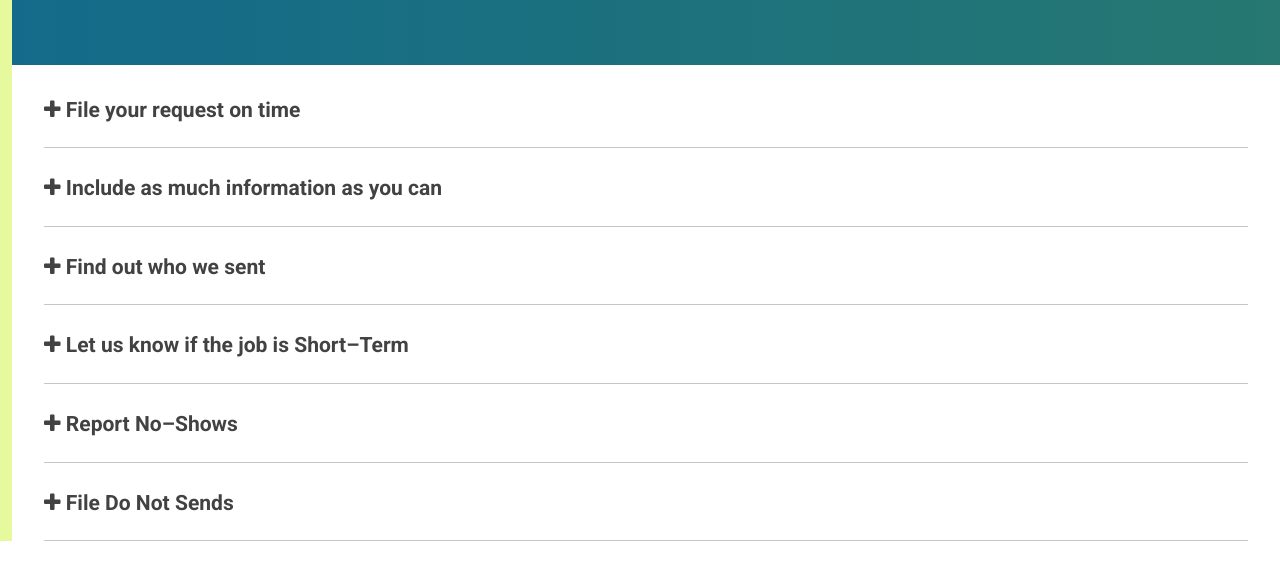
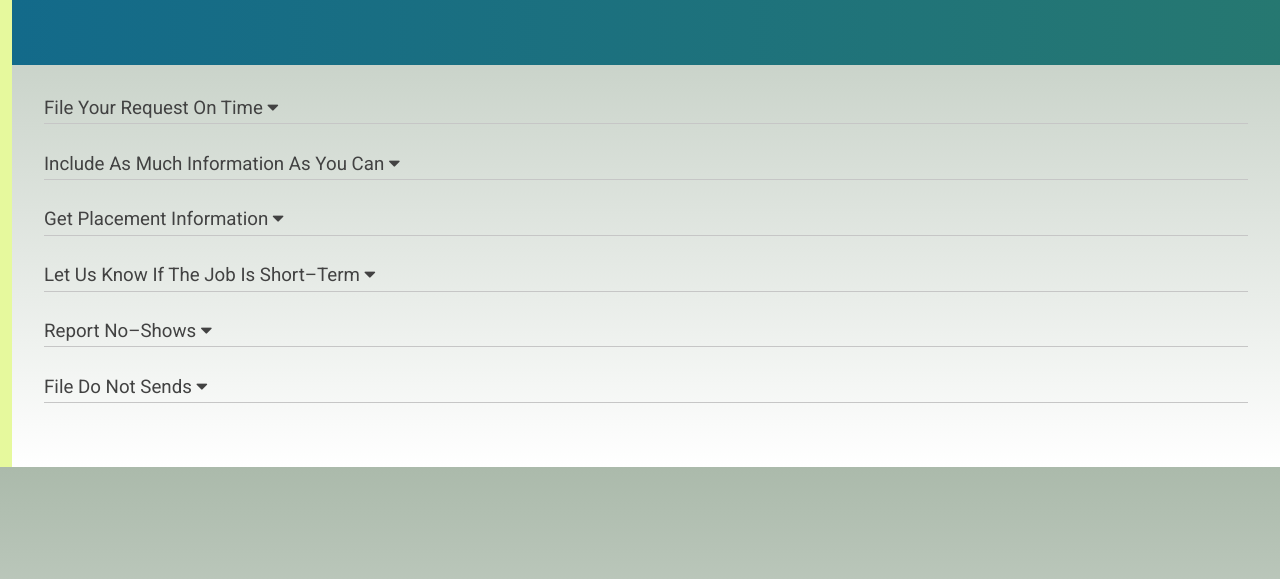
Before and after one commit to ddmcallister/work_webs, a plain HTML site: page referral_hall/tips.html in a window 1280 px wide. Shown: the part 173-752 px from the top of the page. Drawn offline with Linux system fonts and the light colour scheme; a web font is replaced by a local one.

Commit message:
more prettifying

```diff
--- a/referral_hall/css/main.css
+++ b/referral_hall/css/main.css
@@ -15,6 +15,11 @@ body {
 	font-family: 'Roboto', sans-serif;
 	margin: 0px;
 	border-left: .75em solid #E6F99D;
+}
+
+#tips-body {
+	padding-bottom: 2em;
+	background: linear-gradient(to bottom, #abbaab, #ffffff);
 }
 
 header {
@@ -79,7 +84,7 @@ header, form {
 	margin-top: 2em;
 }
 
-h2.heading, .summary {
+h2.heading {
 	font-size: 18px;
 	text-transform: uppercase;
 	font-weight: 300;
@@ -89,10 +94,6 @@ h2.heading, .summary {
 	padding-bottom: .25em;
 	margin-bottom: 1.5em;
 	margin-top: .75em;
-}
-
-.summary {
-	text-transform: none;
 }
 
 .controls{
@@ -283,13 +284,20 @@ button:hover {
 }
 
 #pdf-line {
-	float: right;
+	width: auto;
+	margin-left: 65%;
 }
 
 /*for tips page*/
 .expand {
 	cursor: pointer;
 	color: #424242;
+	font-weight: 400;
+	text-align: left;
+	border-bottom: 1px solid #c6c6c6;
+	padding-bottom: .25em;
+	margin-bottom: 1.5em;
+	margin-top: .75em;
 }
 
 .detail {
--- a/referral_hall/js/application.js
+++ b/referral_hall/js/application.js
@@ -53,14 +53,9 @@ $('#clear').click(function() {
 
 $('.summary').click(function() {
 	$(this).next().toggle();
+	//$(this).find('i').toggleClass('fa-caret-square-o-down fa-caret-up');
+	$(this).find('i').toggleClass('fa-caret-down fa-caret-up');
 });
-
-
-// $( "#showr" ).click(function() {
-//   $( "div" ).first().show( "fast", function showNext() {
-//     $( this ).next( "div" ).show( "fast", showNext );
-//   });
-// });
 
 }
 
--- a/referral_hall/tips.html
+++ b/referral_hall/tips.html
@@ -11,49 +11,52 @@
 		<script type="text/javascript" src="js/underscore-min.js"></script>
 		<script type="text/javascript" src="js/application.js"></script>
 	</head>
-	<body>
+	<body id="tips-body">
 		<header>
 			<h1 id="tips-title">Make It Work For You</h1>
 			<h2 class="header-sentnc">Keeping the following in mind helps us send you the workers you need:</h2>
 		</header>
 		<div id="main-tips">
 			<div class="summary">
-				<h3 class="expand"><i class="fa fa-plus"></i> File your request on time</h3>
+				<h3 class="expand" class="summary">File Your Request On Time <i class="fa fa-caret-down"></i> </h3>
 			</div>
 			<div class="detail">
-				<p>Give the Operators time to contact you with questions before referral hours start. Referral hours are 6pm&ndash;8pm, Monday&ndash;Friday.</p>
+				<p>Referral hours are 6pm&ndash;8pm, Monday&ndash;Friday.</p>
+				<p>Making your requests by 5 pm of the working day before the job start date gives the Operators time to contact you with questions before making a referral.</p>
 			</div>
 			<div class="summary">
-				<h3 class="expand"><i class="fa fa-plus"></i> Include as much information as you can</h3>
+				<h3 class="expand">Include As Much Information As You Can <i class="fa fa-caret-down"></i> </h3>
 			</div>
 			<div class="detail">
-				<p>Tell us about the job and the skills/certifications it requires. If you do not see a checkbox for the specialty or certification you need, use the comments section at the bottom of the form to provide further details.</p>
+				<p>Tell us about the job and the skills/certifications it requires.</p>
+				<p>If you do not see a checkbox for the specialty or certification you need, use the comments section at the bottom of the form to provide further details.</p>
 				<p>Give a complete address. Tell the mechanic where to meet, or if not, who to contact the day of the job for meeting directions.</p>
-				<p>Operators will contact you if anything is unclear&mdash;another reason to get your request in as early in the day as possible!</p>
+				<p>Operators will contact you if anything is unclear&mdash;another reason to get your request in early!</p>
 			</div>
 			<div class="summary">
-				<h3 class="expand"><i class="fa fa-plus"></i> Find out who we sent</h3>
+				<h3 class="expand">Get Placement Information <i class="fa fa-caret-down"></i></h3>
 			</div>
 			<div class="detail">
 				<p>We&rsquo;re happy to let you know who to expect on the job once placements are complete.</p>
 				<p>Please indicate whether you would prefer an email or a text and make sure the relevant contact information is included on the form. The names and phone numbers of the members placed will be sent to you once the job is filled.</p>
 			</div>
 			<div class="summary">
-				<h3 class="expand"><i class="fa fa-plus"></i> Let us know if the job is Short&ndash;Term</h3>
+				<h3 class="expand">Let Us Know If The Job Is Short&ndash;Term <i class="fa fa-caret-down"></i></h3>
 			</div>
 			<div class="detail">
 				<p>Short&ndash;term jobs are 12 days or fewer.</p>
-				<p>We understand that many factors contribute to job duration. Checking the box for a Short Term does not prohibit you from keeping workers longer than 12 days; similarly, not checking the Short Term job box does not restrict you from letting members go.</p>
+				<p>We understand that many factors contribute to job duration.</p>
+				<p>Checking the box for a Short Term does not prohibit you from keeping workers longer than 12 days; similarly, not checking the Short Term job box does not restrict you from letting members go.</p>
 			</div>
 			<div class="summary">
-				<h3 class="expand"><i class="fa fa-plus"></i> Report No&ndash;Shows</h3>
+				<h3 class="expand">Report No&ndash;Shows <i class="fa fa-caret-down"></i> </h3>
 			</div>
 			<div class="detail">
 				<p>Should the placed member(s) not show up on the required start date, please report this to the Referral Hall Operator at 212&ndash;732&ndash;5979.</p>
 				<p>Members who are No-Shows will be barred from the referral hall for 90 days.</p>
 			</div>
 			<div class="summary">
-				<h3 class="expand"><i class="fa fa-plus"></i> File Do Not Sends</h3>
+				<h3 class="expand">File Do Not Sends <i class="fa fa-caret-down"></i> </h3>
 			</div>
 			<div class="detail">
 				<p>You can request that members who have not worked out for you in the past not be referred, whether you hired them through the Referral Hall or not.<p>
@@ -61,7 +64,6 @@
 				<p>Being on your Do Not Send list automatically prevents members from being in the call list when we fill any job for you. Members will be notified if you place them on your Do Not Send list.</p>
 				<p>You may rescind a Do Not Send request at any time.</p>
 			</div>
-	</div>
-
+		</div>
 	</body>
 </html>
```
Also changed, not shown: referral_hall/index.html (+4 -3 lines).
